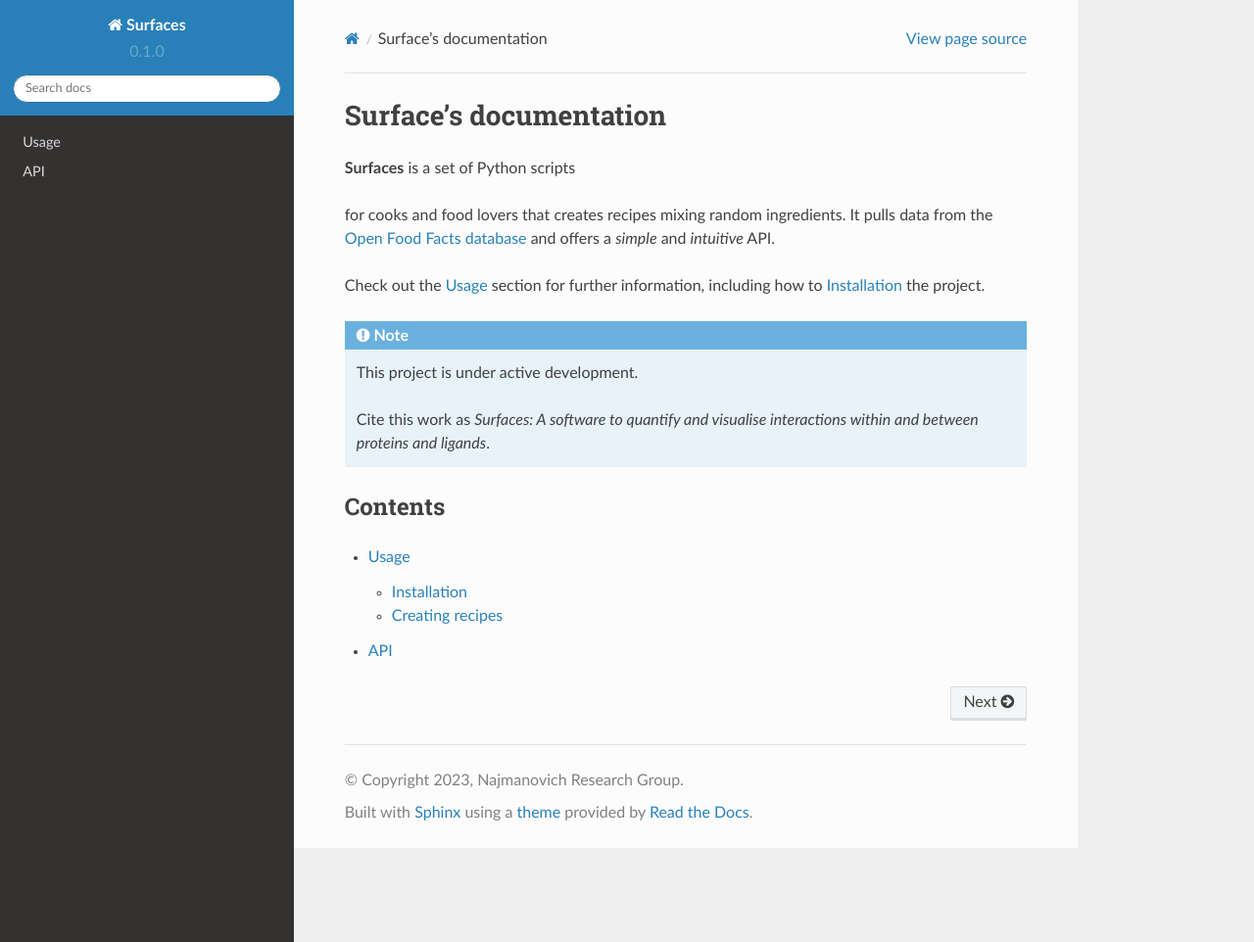
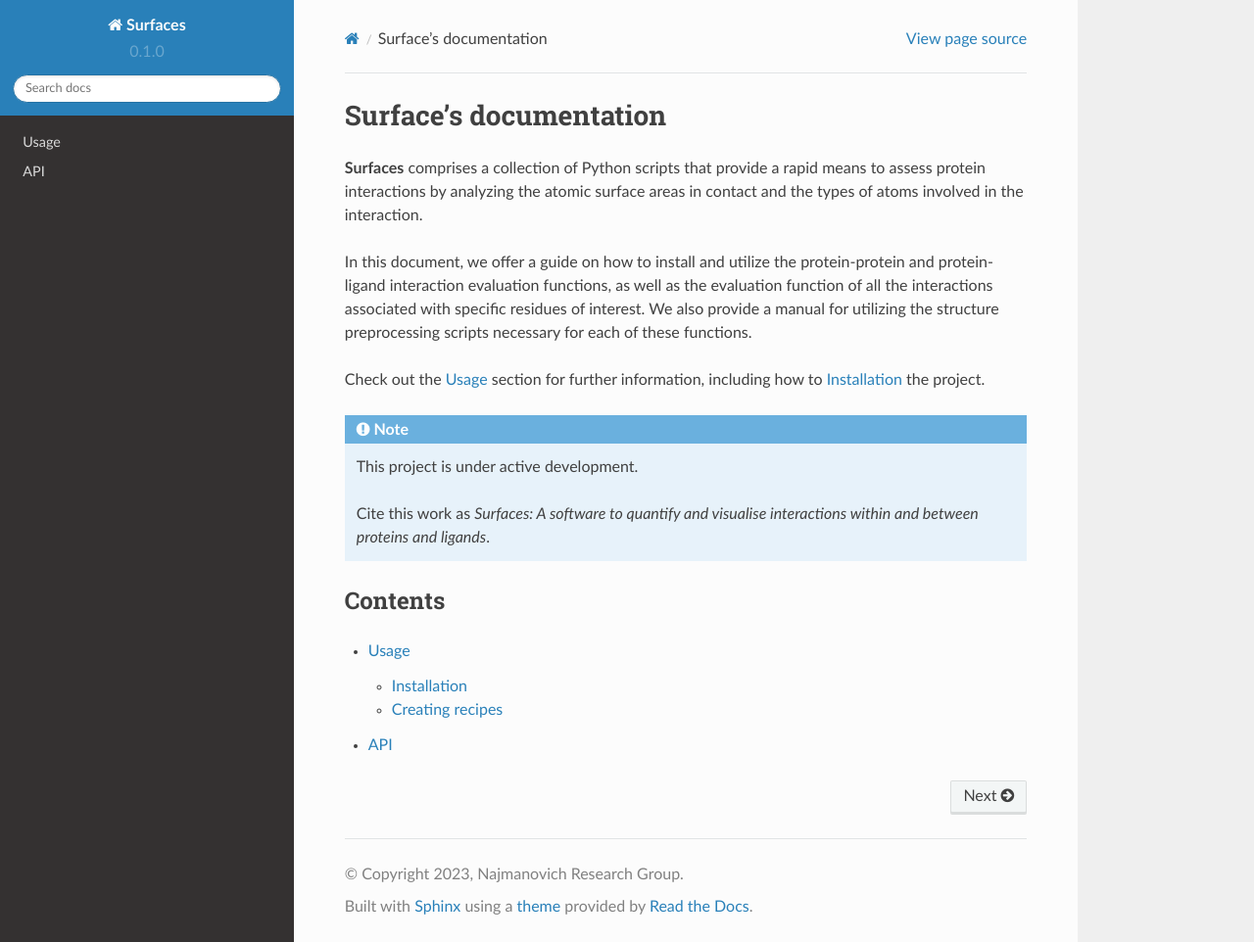
Before and after one commit to nataliateruel/Surfaces_tutorial, a Sphinx documentation site: the page built from docs/source/index.rst, in a window 1280 px wide and 962 px high. Shown: the whole window at 98% size. Built offline with Sphinx 7.4.7 and the Read the Docs theme 2.0.0, drawn with Linux system fonts in a browser that asks for light colours.

Commit message:
Update index.rst

```diff
--- a/docs/source/index.rst
+++ b/docs/source/index.rst
@@ -1,12 +1,9 @@
 Surface's documentation
 ===================================
 
-**Surfaces** is a set of Python scripts
+**Surfaces** comprises a collection of Python scripts that provide a rapid means to assess protein interactions by analyzing the atomic surface areas in contact and the types of atoms involved in the interaction.
 
-for cooks and food lovers
-that creates recipes mixing random ingredients.
-It pulls data from the `Open Food Facts database <https://world.openfoodfacts.org/>`_
-and offers a *simple* and *intuitive* API.
+In this document, we offer a guide on how to install and utilize the protein-protein and protein-ligand interaction evaluation functions, as well as the evaluation function of all the interactions associated with specific residues of interest. We also provide a manual for utilizing the structure preprocessing scripts necessary for each of these functions.
 
 Check out the :doc:`usage` section for further information, including
 how to :ref:`installation` the project.
```
